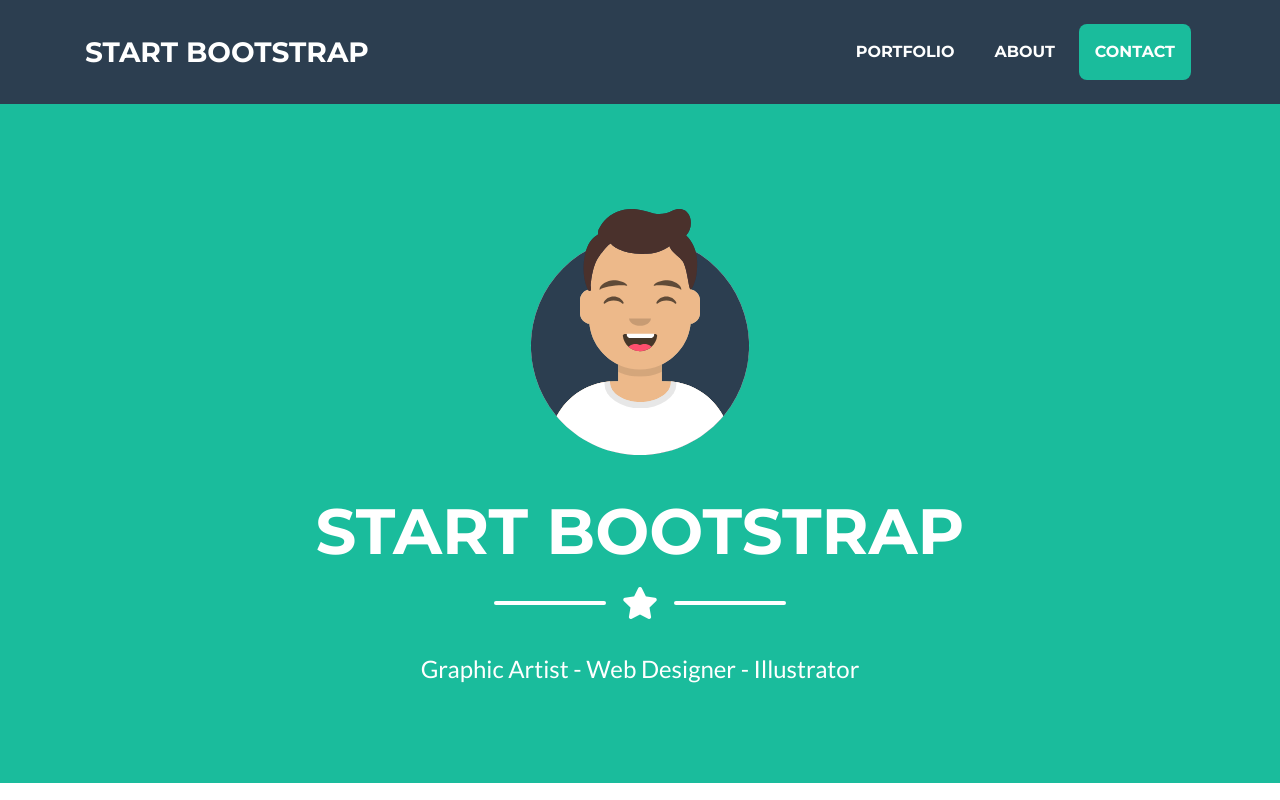
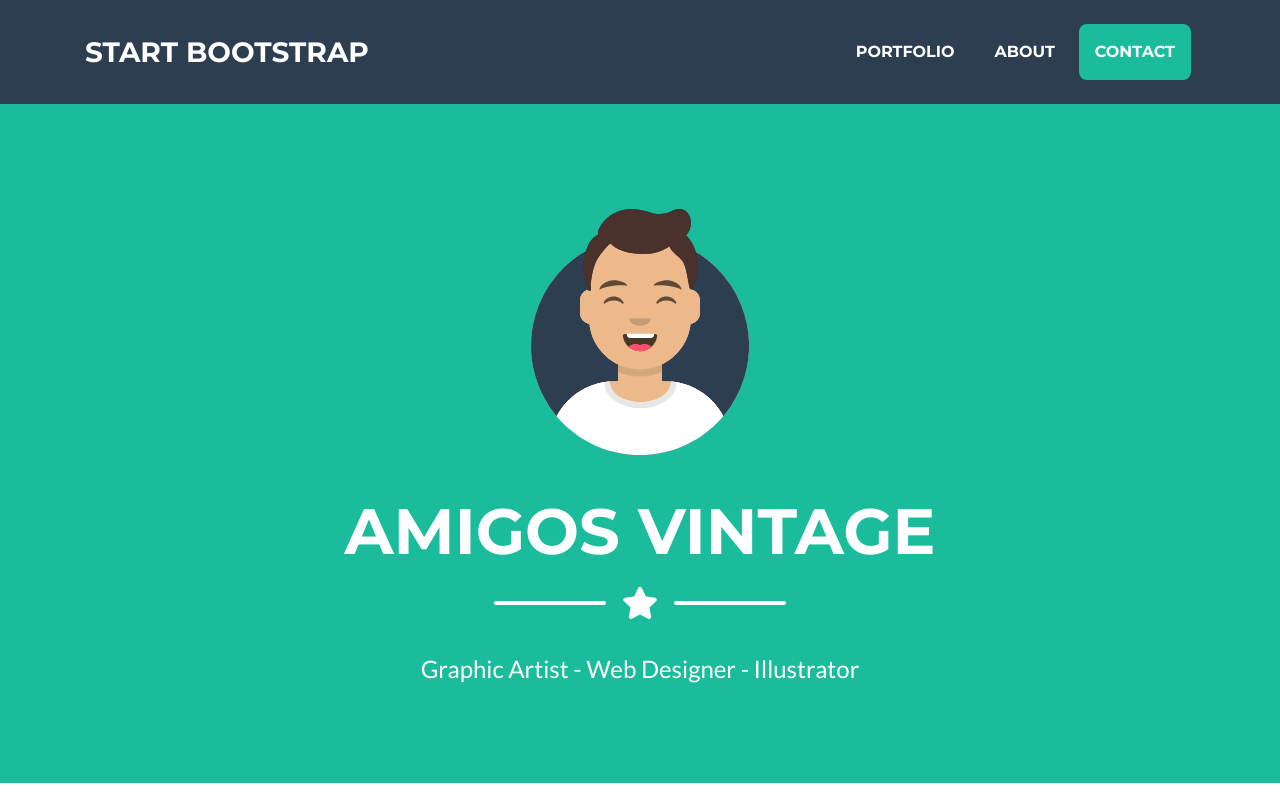
Before and after one commit to amigosvintage/site, a website with bundled scripts: page index.html in a window 1280 px wide. Shown: the top 800 px of the page. Built offline with nearby package versions, Linux system fonts and the light colour scheme.

Commit message:
Updated title and header

```diff
--- a/index.html
+++ b/index.html
@@ -8,7 +8,7 @@
   <meta name="description" content="">
   <meta name="author" content="">
 
-  <title>Freelancer - Start Bootstrap Theme</title>
+  <title>Amigos Vintage</title>
 
   <!-- Custom fonts for this theme -->
   <link href="vendor/fontawesome-free/css/all.min.css" rel="stylesheet" type="text/css">
@@ -54,7 +54,7 @@
       <img class="masthead-avatar mb-5" src="img/avataaars.svg" alt="">
 
       <!-- Masthead Heading -->
-      <h1 class="masthead-heading text-uppercase mb-0">Start Bootstrap</h1>
+      <h1 class="masthead-heading text-uppercase mb-0">Amigos Vintage</h1>
 
       <!-- Icon Divider -->
       <div class="divider-custom divider-light">
```
